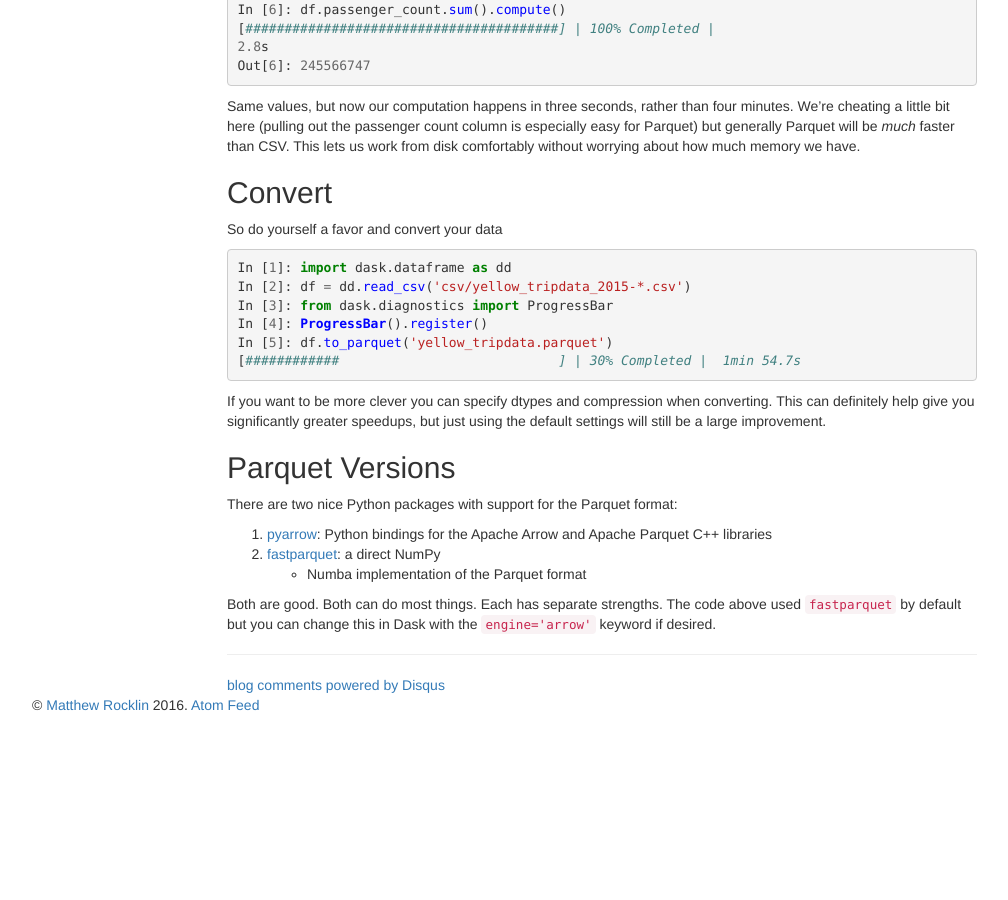
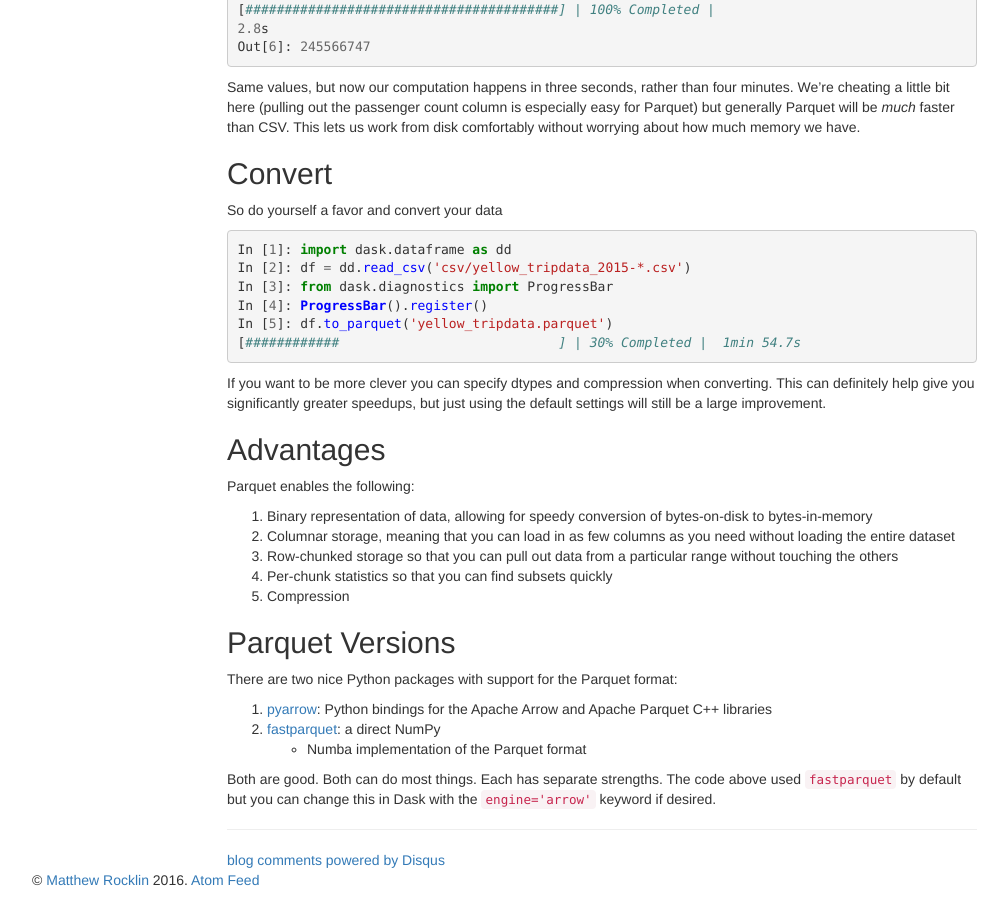
Before and after one commit to besyskymnbk/blog, a Jekyll site: the page built from _posts/work/2017-06-28-use-parquet.md, in a window 1280 px wide and 900 px high, scrolled down 3583 px. Shown: the whole window, without its empty margins (38-1046 px from the left). Built offline with Jekyll 4.4.1, drawn with Linux system fonts in a browser that asks for light colours; comment, search, counter and statistics services are not loaded; before the commit the page ends 4308 px from its top, so only the background shows below that.

Commit message:
add parquet benefits

````diff
--- a/_posts/work/2017-06-28-use-parquet.md
+++ b/_posts/work/2017-06-28-use-parquet.md
@@ -117,7 +117,6 @@ In [6]: df.passenger_count.sum().compute()
 [########################################] | 100% Completed |
 3min 58.8s
 Out[6]: 245566747
-
 ```
 
 We were able to ask questions about this data (and learn that 250 million
@@ -231,6 +230,20 @@ converting.  This can definitely help give you significantly greater speedups,
 but just using the default settings will still be a large improvement.
 
 
+Advantages
+----------
+
+Parquet enables the following:
+
+1.  Binary representation of data, allowing for speedy conversion of
+    bytes-on-disk to bytes-in-memory
+2.  Columnar storage, meaning that you can load in as few columns as you need
+    without loading the entire dataset
+3.  Row-chunked storage so that you can pull out data from a particular range
+    without touching the others
+4.  Per-chunk statistics so that you can find subsets quickly
+5.  Compression
+
 Parquet Versions
 ----------------
 
````
